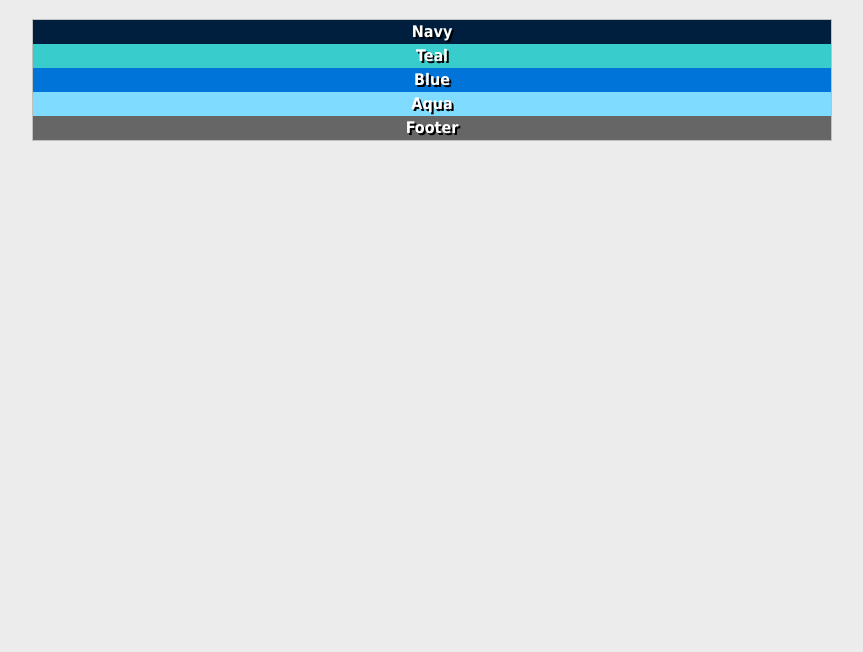
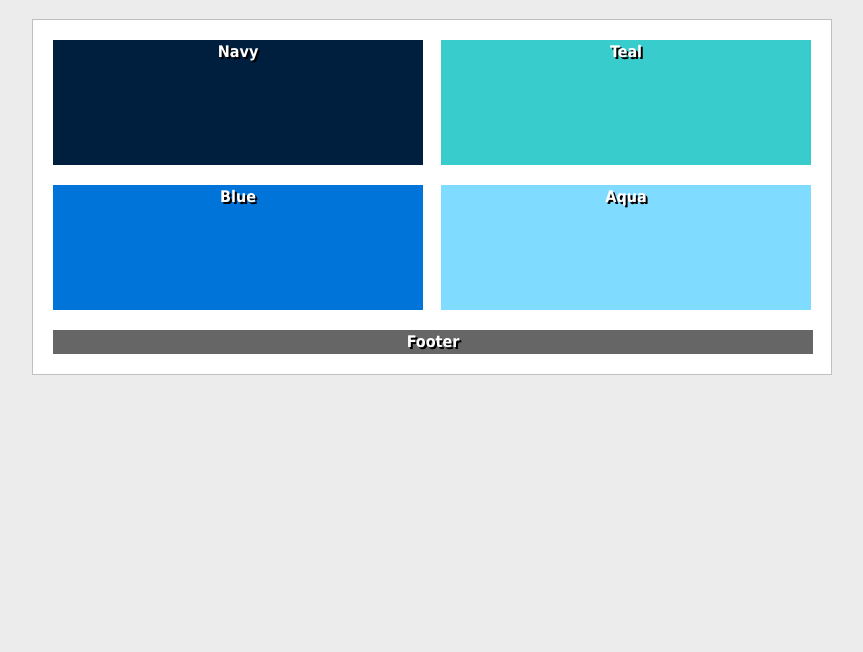
Before and after one commit to cecori/ifsc-1310, a plain HTML site: page position-lab/float-1.html in a window 1280 px wide. Shown: the part 148-800 px from the top of the page, without its empty margins (208-1071 px from the left). Drawn offline with Linux system fonts and the light colour scheme.

Commit message:
Float 1 Completed

```diff
--- a/position-lab/float-1.html
+++ b/position-lab/float-1.html
@@ -35,18 +35,46 @@
     }
     #navy {
       background-color: #001f3f;
+      width:370px;
+      height:125px;
+      float:left;
+      margin-left:20px;
+      margin-top:20px;
+      margin-bottom:10px;
     }
     #teal {
       background-color: #39CCCC;
+      width:370px;
+      height:125px;
+      float:right;
+      margin-right:20px;
+      margin-top:20px;
+      margin-bottom:10px;
     }
     #blue {
       background-color: #0074D9;
+      width:370px;
+      height:125px;
+      float:left;
+      margin-left:20px;
+      margin-top:10px;
+      margin-bottom:20px;
     }
     #aqua {
       background-color: #7FDBFF;
+      width:370px;
+      height:125px;
+      float:right;
+      margin-right:20px;
+      margin-top:10px;
+      margin-bottom:20px;
     }
     #footer {
       background-color: #666;
+      width:760px;
+      clear:both;
+      margin-left:20px;
+      margin-bottom:20px;
     }
     h1 {
       color: #000;
@@ -56,7 +84,7 @@
   </style>
 </head>
 <body>
-  <h1>Exercise</h1>
+  <h1>Float 1</h1>
   <section id="wrapper">
     <div id="navy">Navy</div>
     <div id="teal">Teal</div>
```
Also changed, not shown: index.html (+1 -1 lines), position-lab/absolute-1.html (+5 -1 lines), position-lab/absolute-2.html (+6 -1 lines), position-lab/float-2.html (+22 -2 lines).
